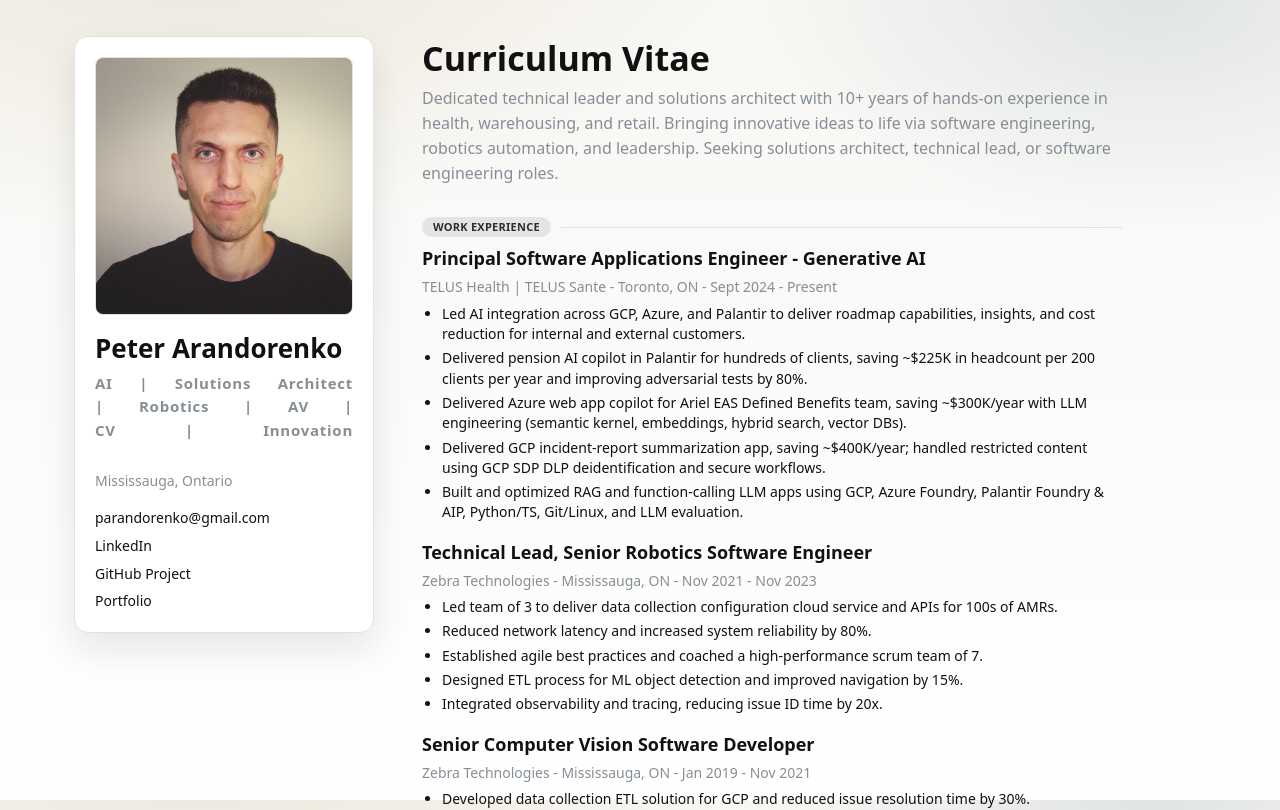
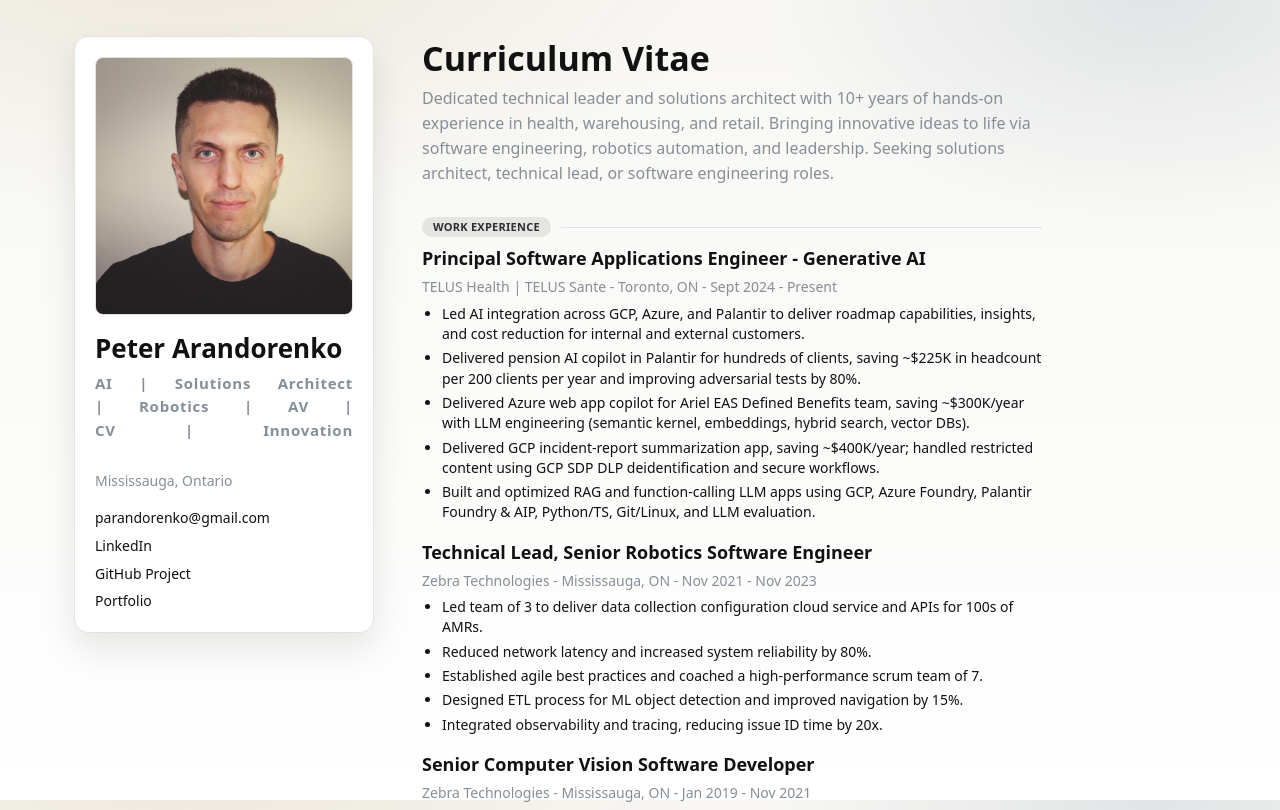
Before and after one commit to parandor/parandor.github.io, a React (Vite) app: page / in a window 1280 px wide. Shown: the top 810 px of the page. Built offline with nearby package versions, Linux system fonts and the light colour scheme.

Commit message:
feat: adjust CV layout width and headline spacing

```diff
--- a/src/styles/global.css
+++ b/src/styles/global.css
@@ -9,7 +9,7 @@
   --shadow: 0 16px 36px rgba(18, 16, 12, 0.1);
   --radius: 14px;
   --max: 1180px;
-  --contentMax: 700px;
+  --contentMax: 620px;
 }
 
 * {
```
